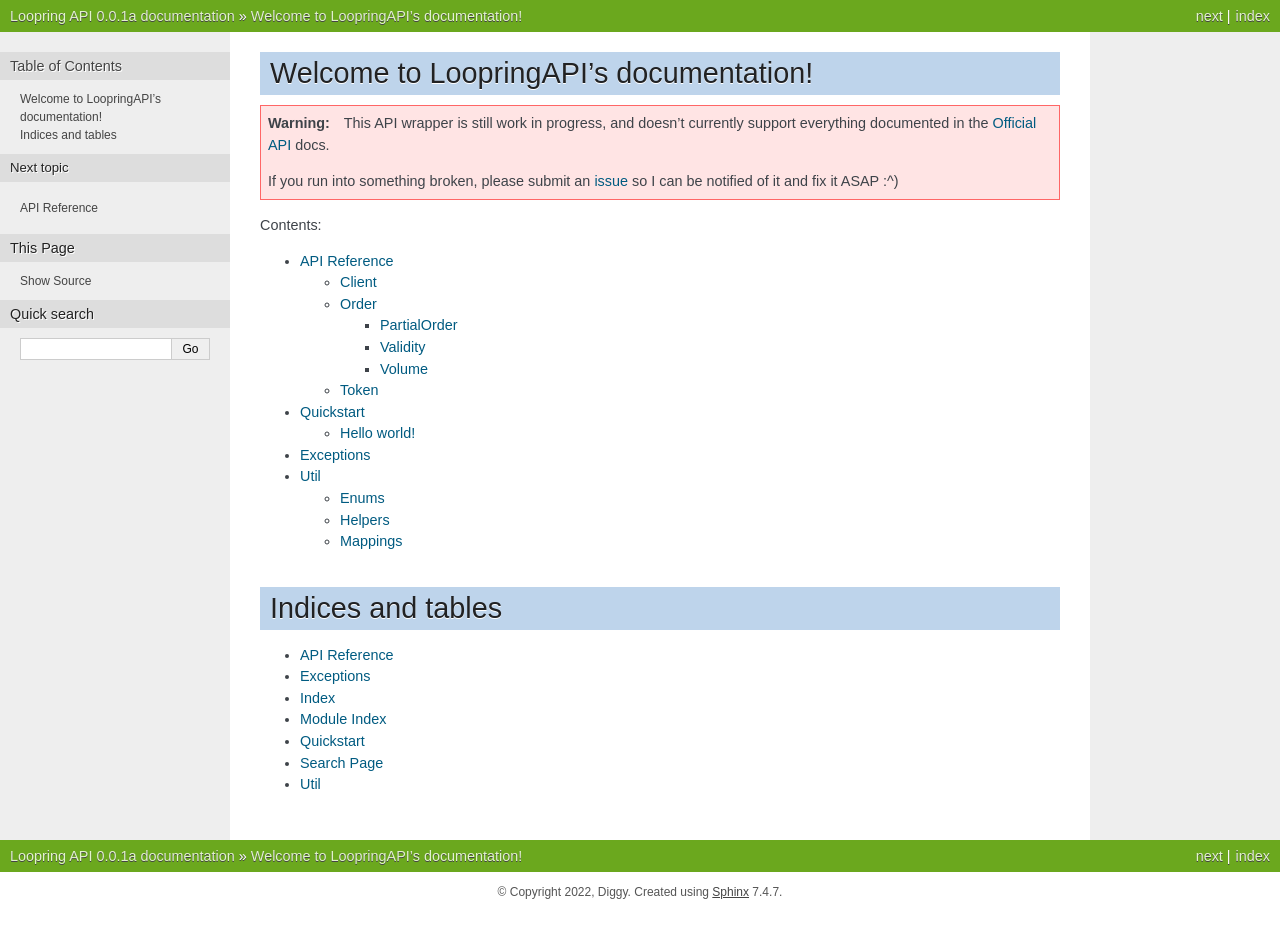
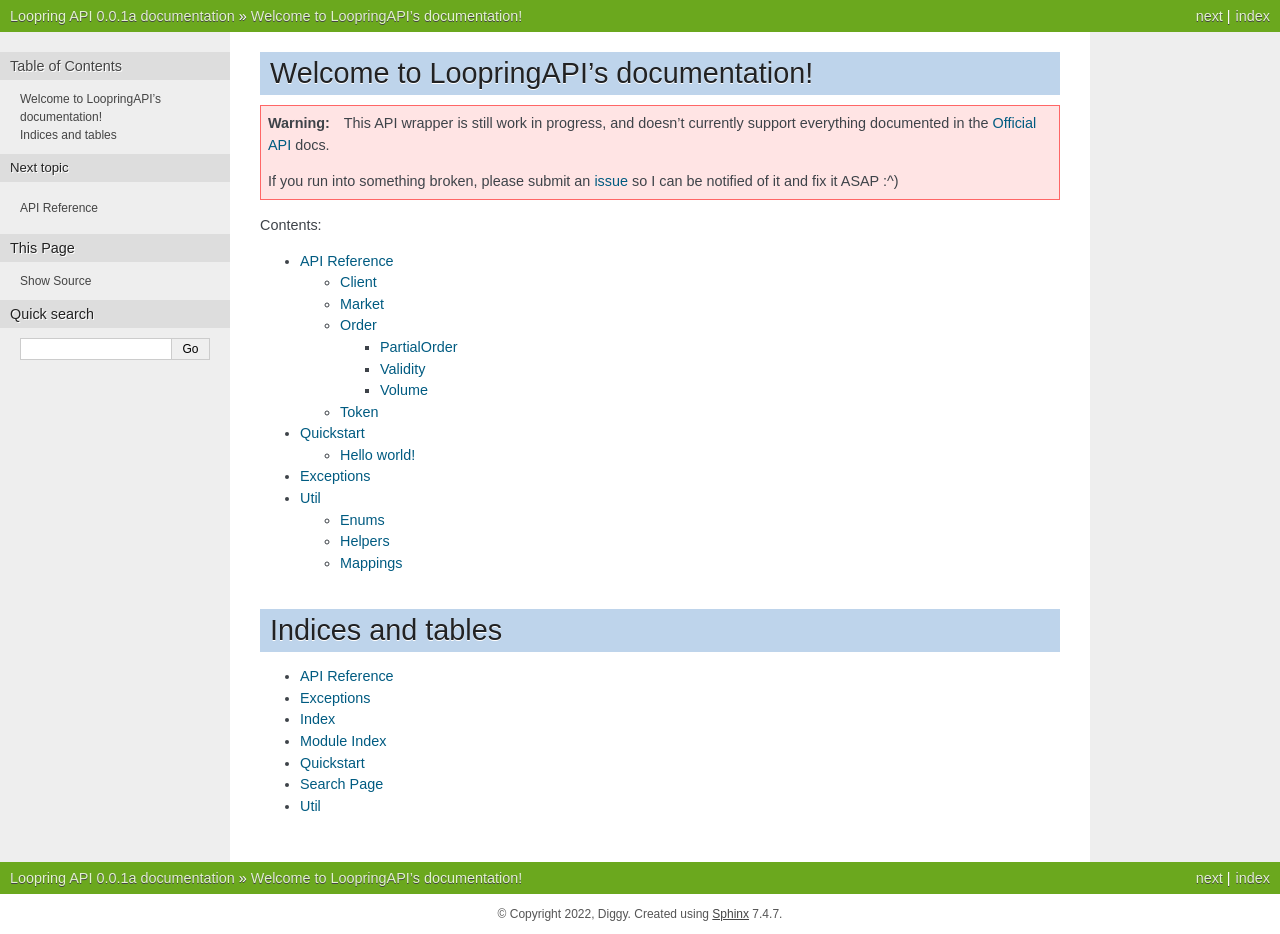
Before and after one commit to DiggidyDev/LoopringAPI, a Sphinx documentation site: the page built from docs/index.rst, in a window 1280 px wide. Built offline with Sphinx 7.4.7, drawn with Linux system fonts in a browser that asks for light colours; before the commit the page ends 912 px from its top, so only the background shows below that.

Commit message:
`Market` Class added to docs

```diff
--- a/docs/apireference.rst
+++ b/docs/apireference.rst
@@ -28,6 +28,12 @@
    :undoc-members: handle_errors
 
 
+Market
+------
+.. autoclass:: loopring.market.Market
+   :members:
+
+
 Order
 -----
 .. autoclass:: loopring.order.Order
```
